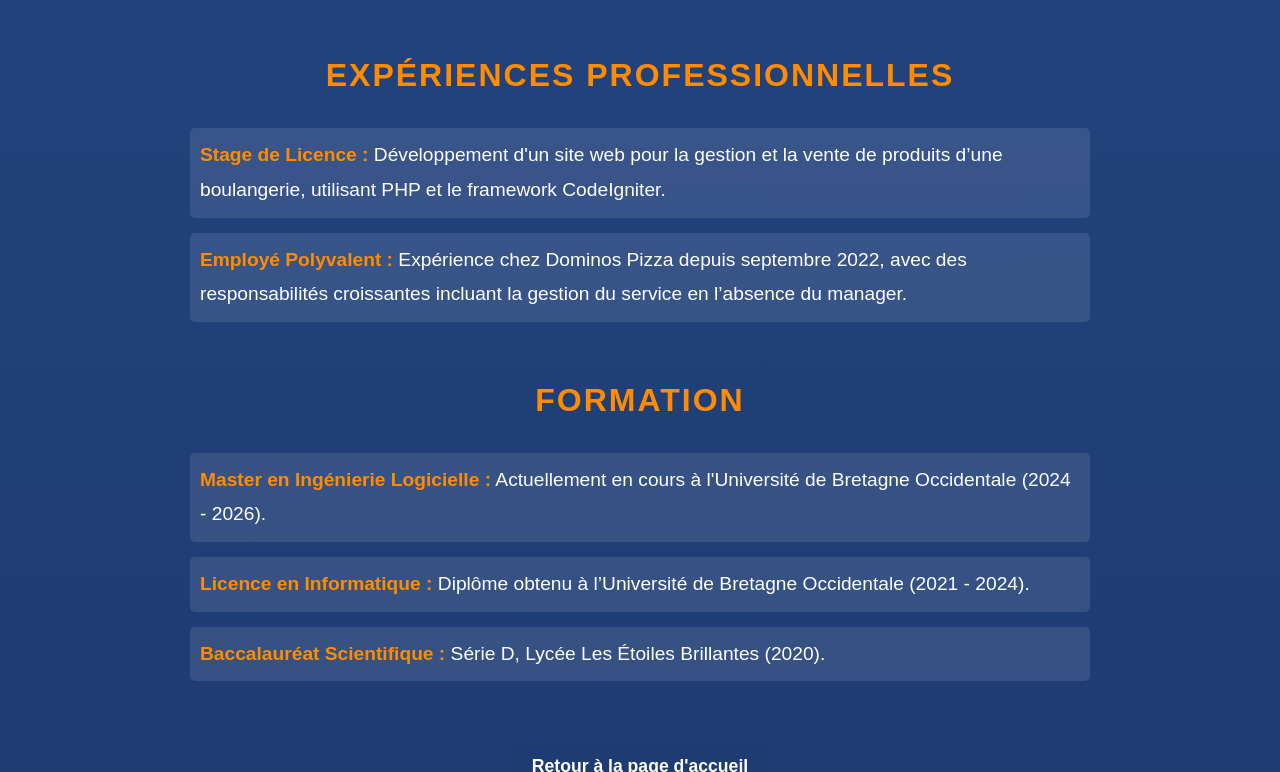
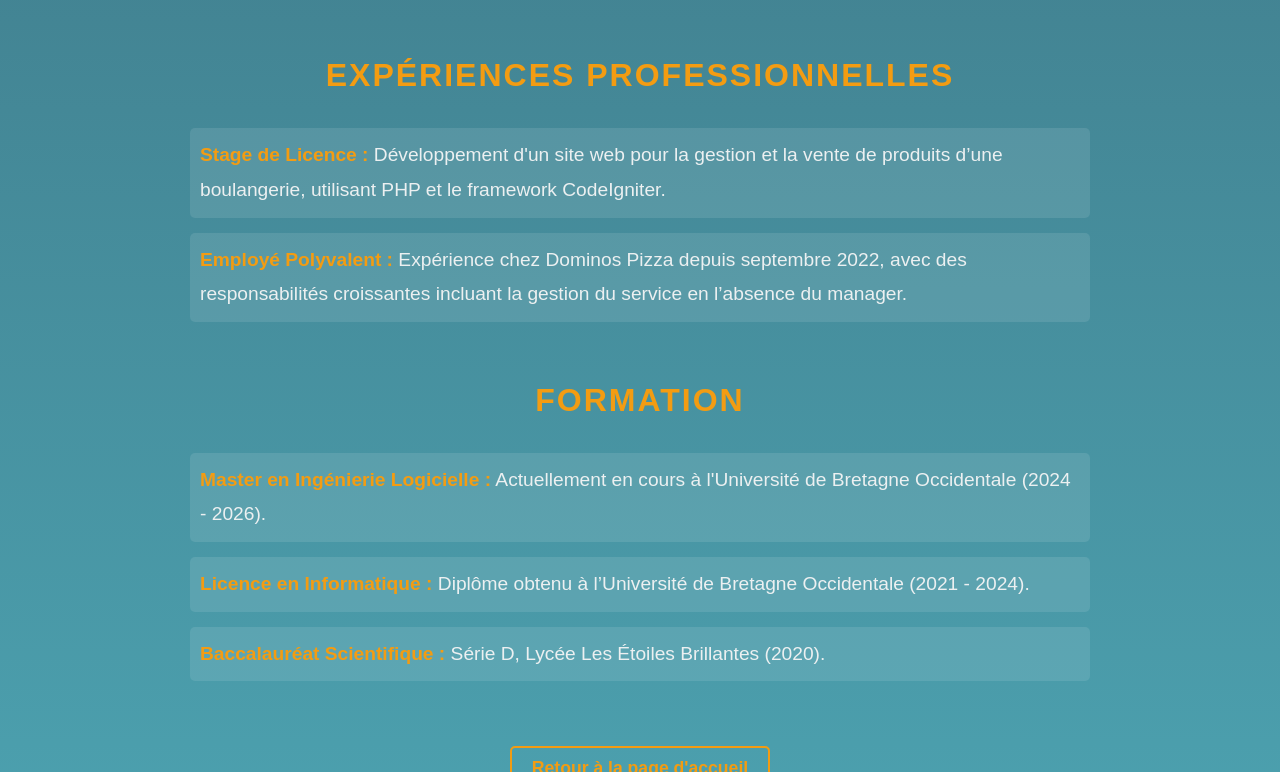
Before and after one commit to AliWari2/aliwari2.github.io, a plain HTML site: page cv.html in a window 1280 px wide. Shown: the part 2028-2800 px from the top of the page. Drawn offline with Linux system fonts and the light colour scheme.

Commit message:
Update cv.html

```diff
--- a/cv.html
+++ b/cv.html
@@ -9,7 +9,7 @@
             margin: 0;
             padding: 0;
             font-family: 'Arial', sans-serif;
-            background: linear-gradient(to bottom, #2a5298, #1e3c72); /* Couleurs adaptées */
+            background: linear-gradient(to bottom, #2c3e50, #4ca1af); /* Dégradé identique */
             color: #fff;
             padding: 40px;
             display: flex;
@@ -23,14 +23,14 @@
         h1 {
             font-size: 3em;
             margin-bottom: 30px;
-            text-shadow: 3px 3px 8px rgba(0, 0, 0, 0.3);
+            text-shadow: 3px 3px 8px rgba(0, 0, 0, 0.5);
             color: #fff;
         }
 
         h2 {
             font-size: 2em;
             margin: 25px 0 15px 0;
-            color: #ff8c00; /* Orange pour les titres */
+            color: #f39c12; /* Orange identique */
             text-transform: uppercase;
             letter-spacing: 2px;
         }
@@ -41,6 +41,7 @@
             max-width: 900px;
             text-align: left;
             margin-bottom: 20px;
+            color: #ecf0f1; /* Harmonisation du texte */
         }
 
         ul {
@@ -56,24 +57,24 @@
         }
 
         ul li strong {
-            color: #ff8c00; /* Orange pour les accents */
+            color: #f39c12; /* Orange identique */
         }
 
         a {
-            color: #fff;
+            color: #f39c12;
             text-decoration: none;
             font-weight: bold;
             font-size: 1.1em;
             margin-top: 30px;
             padding: 10px 20px;
-            background-color: #1e3c72;
+            border: 2px solid #f39c12;
             border-radius: 5px;
             transition: background-color 0.3s;
         }
 
         a:hover {
-            background-color: #ff8c00;
-            color: #1e3c72;
+            background-color: #f39c12;
+            color: #fff;
         }
 
         @media (max-width: 768px) {
@@ -104,7 +105,6 @@
         <li><strong>Bases de données :</strong> Conception et gestion relationnelle optimisée avec SQL.</li>
         <li><strong>Outils :</strong> Utilisation d’outils collaboratifs tels que Git pour le versionnement, et JUnit pour les tests unitaires.</li>
     </ul>
-
    <h2>Projets Réalisés</h2>
         <ul>
             <li><strong>Site de location immobilière (2024) :</strong> Développement d’un site permettant aux propriétaires de publier des annonces de logement, avec des fonctionnalités pour les chercheurs de logements, telles que la consultation des annonces, l’ajout aux favoris et la possibilité de contacter directement les propriétaires.
```
